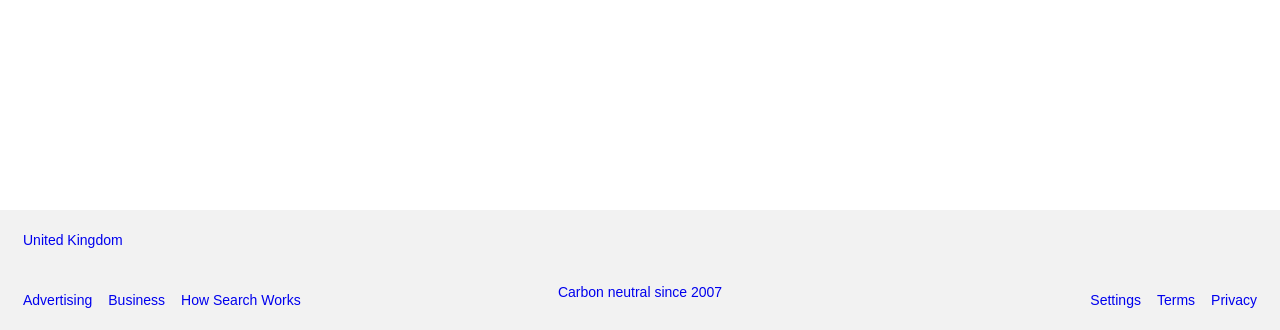
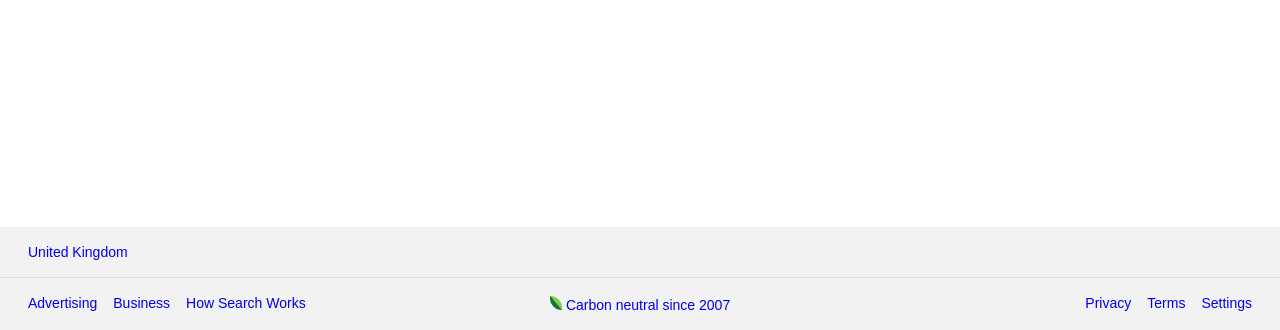
Before and after one commit to Toodely/odin-project, a plain HTML site: page index.html in a window 1280 px wide. Shown: the part 470-800 px from the top of the page. Drawn offline with Linux system fonts and the light colour scheme; files that its build step writes are made by us from their sources.

Commit message:
Added carbon leaf image, added proper border, mostly satisfied with the footer now.

```diff
--- a/css/style.css
+++ b/css/style.css
@@ -71,6 +71,10 @@ footer {
     align-items: center;
 }
 
+#top-footer {
+    border-bottom: 1px solid #dadce0;
+}
+
 #footer-wrapper {
     background-color: #f2f2f2;
     display: grid;
@@ -96,9 +100,13 @@ footer {
     background-color: #f2f2f2;
     list-style-type: none;
     margin: 0;
-    padding: 15px;
+    padding: 10px 20px 10px 20px;
     overflow: hidden;
   }
+
+.footer > li {
+    padding: 8px;
+}
 
 .footer > li > a {
     text-decoration: none;
@@ -106,8 +114,8 @@ footer {
 
 .footer-left {
     float: left;
-    display: blok;
-    padding: 8px;
+    display: block;
+
 }
 
 .footer-center {
@@ -115,8 +123,12 @@ footer {
 
 }
 
+#carbon {
+    height: 14px;
+}
+
 .footer-right {
     float: right;
     display: block;
-    padding: 8px;
+
 }
--- a/index.html
+++ b/index.html
@@ -32,7 +32,7 @@
         </div>
         </div>
         <footer>
-            <div>
+                <div id="top-footer">
                 <ul class="footer">
                     <li class="footer-left"><a href="#">United Kingdom</a></li>
                 </ul>
@@ -47,14 +47,14 @@
                 </div>
                 <div id="footer-column-2">
                     <ul class="footer">
-                        <li class="footer-center"><a href="#">Carbon neutral since 2007</a></li>
+                        <li class="footer-center"><a href="#"><img id="carbon" src="images/carbon.png"> Carbon neutral since 2007</a></li>
                     </ul>
                 </div>
                 <div id="footer-column-3">
-                   <ul class="footer">
+                    <ul class="footer">
+                        <li class="footer-right"><a href="#">Settings</a></li>
+                        <li class="footer-right"><a href="#">Terms</a></li>
                         <li class="footer-right"><a href="#">Privacy</a></li>
-                        <li class="footer-right"><a href="#">Terms</a></li>
-                        <li class="footer-right"><a href="#">Settings</a></li>
                    </ul>
                 </div>
             </div>
```
Also changed, not shown: images/carbon.png (added).
